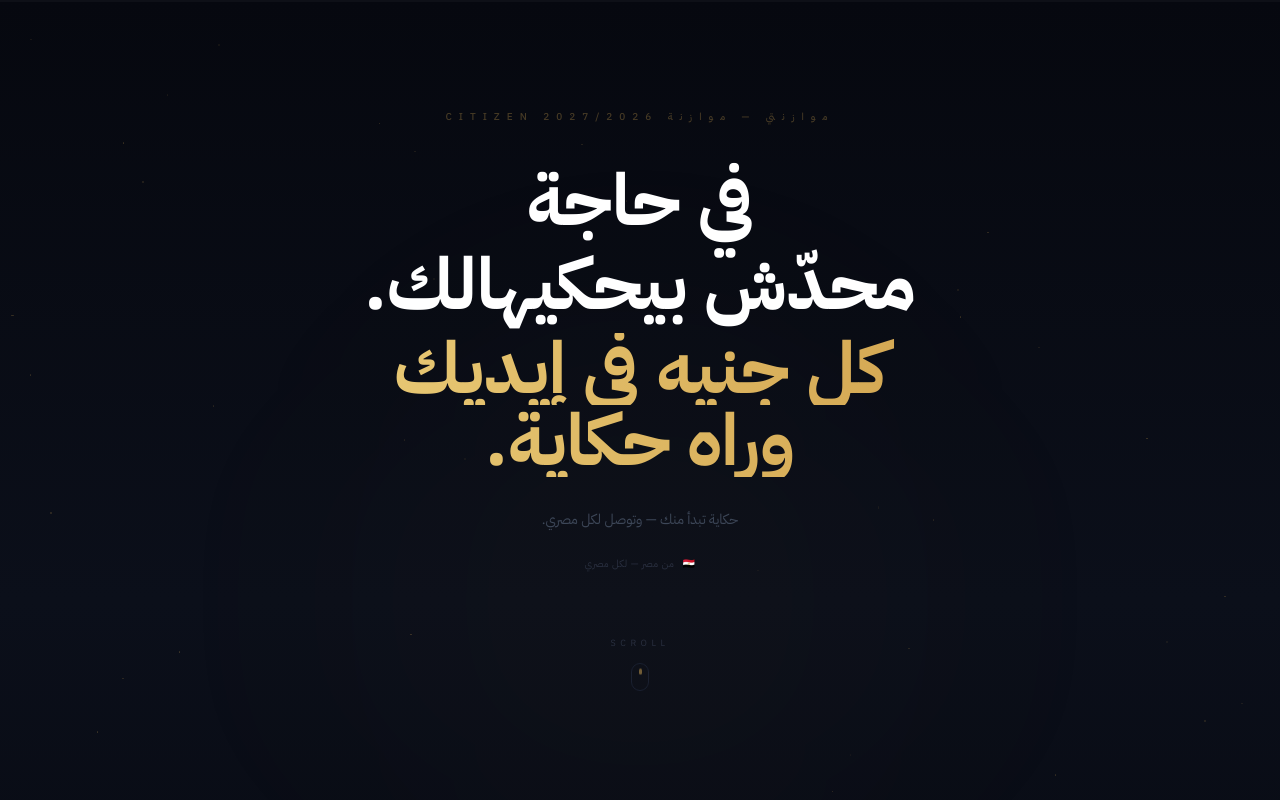
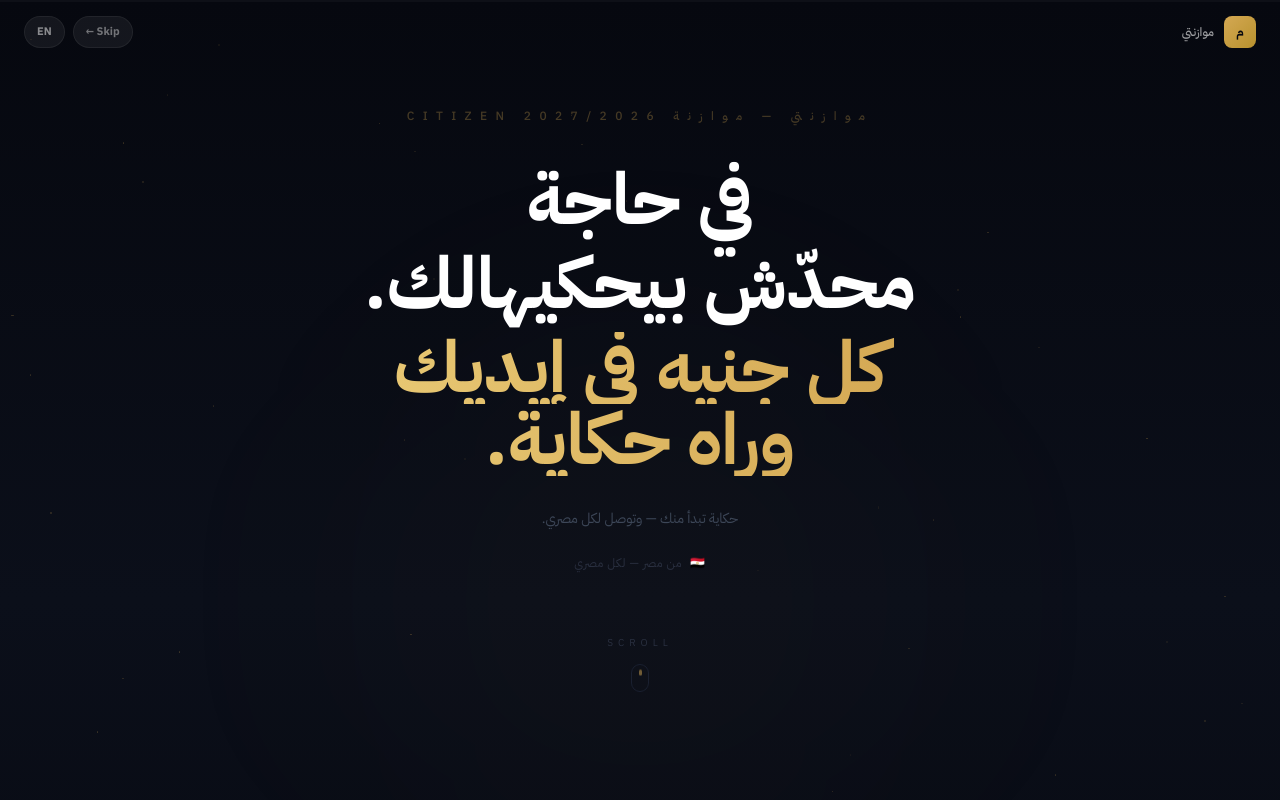
Before and after one commit to Yomna-Mohamed2802/mawaznety, a React (Vite) app: page /budget in a window 1280 px wide. Shown: the top 800 px of the page. Built offline with nearby package versions, Linux system fonts and the light colour scheme; no server answers.

Commit message:
feat: add language toggle, skip button, bigger text sizes, CTA to main site at end of scroll

```diff
--- a/src/pages/Budget.jsx
+++ b/src/pages/Budget.jsx
@@ -2,6 +2,7 @@ import React, { useRef, useLayoutEffect } from 'react';
 import { gsap } from 'gsap';
 import { ScrollTrigger } from 'gsap/ScrollTrigger';
 import Coin from '../components/ui/Coin';
+import { useLang } from '../context/LangContext';
 
 gsap.registerPlugin(ScrollTrigger);
 
@@ -10,6 +11,7 @@ gsap.registerPlugin(ScrollTrigger);
 /* ══════════════════════════════════════════════════════════ */
 
 export default function Budget() {
+  const { lang, toggleLang } = useLang();
   const containerRef = useRef(null);
   const coinRef = useRef(null);
   const progressRef = useRef(null);
@@ -216,6 +218,32 @@ export default function Budget() {
         />
       </div>
 
+      {/* ── Top bar: Logo + Language Toggle ──────────── */}
+      <div className="fixed top-4 left-0 right-0 z-[200] flex items-center justify-between px-6 pointer-events-none">
+        <a href="/" className="pointer-events-auto">
+          <div className="flex items-center gap-2.5">
+            <div className="w-8 h-8 rounded-lg bg-gradient-to-br from-[#D4A853] to-[#B8922E] flex items-center justify-center">
+              <span className="text-[#06080F] font-black text-xs">م</span>
+            </div>
+            <span className="text-white/60 text-xs font-medium hidden sm:block">موازنتي</span>
+          </div>
+        </a>
+        <div className="flex items-center gap-2 pointer-events-auto">
+          <a
+            href="/"
+            className="px-3 py-1.5 rounded-full text-[11px] font-bold bg-white/[0.06] text-white/40 hover:bg-white/[0.1] hover:text-white/70 transition-all border border-white/[0.06]"
+          >
+            Skip ←
+          </a>
+          <button
+            onClick={toggleLang}
+            className="px-3 py-1.5 rounded-full text-[11px] font-bold bg-white/[0.06] text-white/50 hover:bg-white/[0.1] hover:text-white/80 transition-all border border-white/[0.06]"
+          >
+            {lang === 'ar' ? 'EN' : 'عربي'}
+          </button>
+        </div>
+      </div>
+
       {/* ── Traveling Coin ────────────────────────────── */}
       <div
         ref={coinRef}
@@ -253,7 +281,7 @@ export default function Budget() {
 
         <div className="sticky top-0 h-screen flex items-center justify-center">
           <div className="relative z-10 text-center px-6 max-w-4xl mx-auto">
-            <p className="sr text-[#D4A853]/30 text-[10px] tracking-[0.7em] uppercase mb-10 font-medium">
+            <p className="sr text-[#D4A853]/30 text-xs tracking-[0.7em] uppercase mb-10 font-medium">
               موازنتي — موازنة Citizen 2027/2026
             </p>
 
@@ -272,13 +300,13 @@ export default function Budget() {
               حكاية تبدأ منك — وتوصل لكل مصري.
             </p>
 
-            <div className="sr mt-6 flex items-center justify-center gap-2 text-[#2A3040] text-[10px] tracking-wider">
+            <div className="sr mt-6 flex items-center justify-center gap-2 text-[#2A3040] text-xs tracking-wider">
               <span>🇪🇬</span>
               <span>من مصر — لكل مصري</span>
             </div>
 
             <div className="sr mt-16 flex flex-col items-center gap-3">
-              <span className="text-[#2A3040] text-[9px] tracking-[0.5em] uppercase">Scroll</span>
+              <span className="text-[#2A3040] text-[10px] tracking-[0.5em] uppercase">Scroll</span>
               <div className="w-[18px] h-7 border border-[#1A2030] rounded-full flex justify-center">
                 <div className="w-[3px] h-[6px] bg-[#D4A853]/50 rounded-full mt-1.5 animate-bounce" />
               </div>
@@ -299,7 +327,7 @@ export default function Budget() {
 
         <div className="sticky top-0 h-screen flex items-center justify-center">
           <div className="relative z-10 text-center px-6 max-w-5xl mx-auto">
-            <p className="sr text-[#4A5568] text-xs mb-6 tracking-wider">
+            <p className="sr text-sm text-[#4A5568] mb-6 tracking-wider">
               تخيل معايا
             </p>
 
@@ -336,7 +364,7 @@ export default function Budget() {
 
         <div className="sticky top-0 h-screen flex items-center justify-center">
           <div className="relative z-10 text-center px-6 max-w-5xl mx-auto">
-            <p className="sr text-[#4A5568] text-xs mb-6 tracking-wider">
+            <p className="sr text-sm text-[#4A5568] mb-6 tracking-wider">
               الجنيه مش واقف
             </p>
 
@@ -407,7 +435,7 @@ export default function Budget() {
 
         <div className="sticky top-0 h-screen flex items-center justify-center">
           <div className="relative z-10 text-center px-6 max-w-5xl mx-auto">
-            <p className="sr text-[#4A5568] text-xs mb-8 tracking-wider">
+            <p className="sr text-sm text-[#4A5568] mb-8 tracking-wider">
               عشان نفهم — هنقسمها
             </p>
 
@@ -637,21 +665,34 @@ export default function Budget() {
               <span className="text-[#8B95A8]">جزء من دورة بتأثر على حياتك.</span>
             </p>
 
-            <p className="sr text-base text-white font-bold mt-8">
+            <p className="sr text-xl text-white font-bold mt-8">
               دي موازنة بلدك.
             </p>
-            <p className="sr text-sm text-[#5A6578] mt-2">
+            <p className="sr text-base text-[#5A6578] mt-2">
               اسأل عنها. وشارك في مستقبلها.
             </p>
 
-            <p className="sr text-xl sm:text-2xl font-black bg-gradient-to-l from-[#D4A853] to-[#E8C874] bg-clip-text text-transparent mt-10">
+            <p className="sr text-2xl sm:text-3xl font-black bg-gradient-to-l from-[#D4A853] to-[#E8C874] bg-clip-text text-transparent mt-10">
               موازنتك بين إيديك.
             </p>
 
-            <div className="sr mt-12 flex justify-center gap-1">
-              {[...Array(3)].map((_, i) => (
-                <div key={i} className="w-1 h-1 rounded-full bg-[#D4A853]/20" />
-              ))}
+            {/* Enter the site — smooth transition */}
+            <div className="sr mt-14">
+              <a
+                href="/"
+                className="inline-flex items-center gap-3 px-8 py-4 rounded-full bg-gradient-to-r from-[#D4A853] to-[#E8B94A] text-[#06080F] text-base font-bold hover:shadow-lg hover:shadow-[#D4A853]/20 transition-all duration-500 hover:-translate-y-0.5 group"
+              >
+                <span>ادخل على موارننتي</span>
+                <svg
+                  className="w-4 h-4 rotate-180 group-hover:-translate-x-1 transition-transform"
+                  fill="none"
+                  viewBox="0 0 24 24"
+                  stroke="currentColor"
+                  strokeWidth={2.5}
+                >
+                  <path strokeLinecap="round" strokeLinejoin="round" d="M13 7l5 5m0 0l-5 5m5-5H6" />
+                </svg>
+              </a>
             </div>
           </div>
         </div>
```
